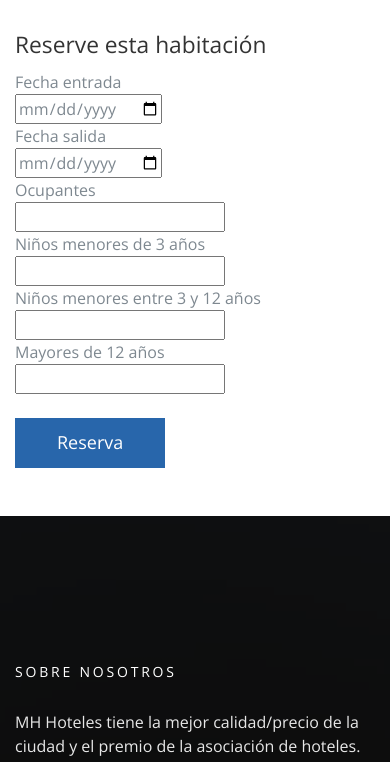
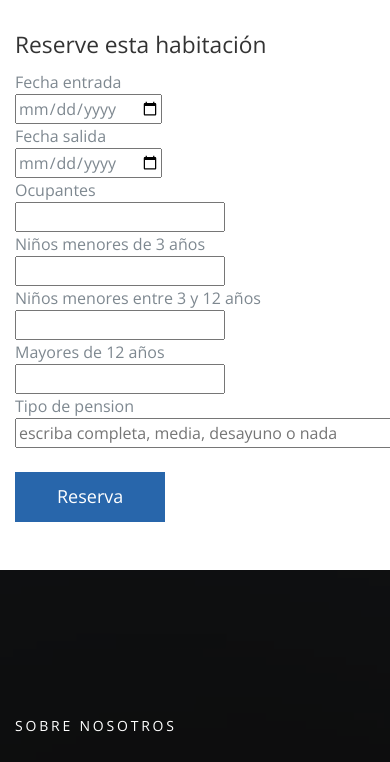
Before and after one commit to LKingJ23/proyectoFinalCurso, a Django app: page /habitaciones/1 in a window 390 px wide; the page is wider, and only the part inside the window is pictured. Shown: the part 1054-1816 px from the top of that part. Run offline with Django 3.2, Linux system fonts and the light colour scheme; a user stored in the database is signed in; data comes from the database, SQL or seed files in the repository; both versions use the stored data as it was before the commit; data that the repository does not hold is empty; some libraries are stand-ins or nearby versions; some web fonts are replaced.

Commit message:
mejorar reserva

```diff
--- a/hotel/forms.py
+++ b/hotel/forms.py
@@ -1,6 +1,5 @@
 from django import forms
 from .models import Hotel, Habitaciones, Reserva, Tipo_alojamiento, Tipo_pension, Precio_pension, Reservas_habitacion
-
 
 class ReservaForm(forms.ModelForm):
 	class Meta:
--- a/hotel/models.py
+++ b/hotel/models.py
@@ -9,6 +9,23 @@ precio_pension = (
 	(100.00, 100.00),
 	(60.00, 60.00),
 	(0.00, 0.00)
+)
+
+pension = (
+	('completa', 'completa'),
+	('media', 'media'),
+	('desayuno', 'desayuno'),
+	('nada', 'nada')
+)
+
+tipo_alojamiento = (
+	('doble', 'doble'),
+	('individual', 'individual')
+)
+
+precio_alojamiento = (
+	(200, 200),
+	(100, 100)
 )
 
 class Hotel(models.Model):
@@ -26,7 +43,7 @@ class Hotel(models.Model):
 		verbose_name_plural = 'Hoteles'
 
 class Tipo_pension(models.Model):
-	tipo_pension = models.CharField(max_length=50)
+	tipo_pension = models.CharField(choices=pension, max_length=50)
 
 	def __str__(self):
 		return self.tipo_pension
@@ -41,7 +58,7 @@ class Precio_pension(models.Model):
 	hotel_tipo_pension = models.ForeignKey('Hotel', on_delete=models.CASCADE)
 
 	def __str__(self):
-		return str(self.precio)
+		return str(self.precio_tipo_pension)
 
 	class Meta:
 		verbose_name = 'Precio Pension'
@@ -54,7 +71,6 @@ class Habitaciones(models.Model):
 	baños = models.IntegerField(default=0)
 	garaje = models.IntegerField(default=0)
 	camas = models.IntegerField(default=0)
-	precio = models.IntegerField(default=0)
 	habitacion_hotel = models.ForeignKey('Hotel', on_delete=models.CASCADE)
 
 	def __str__(self):
@@ -65,8 +81,8 @@ class Habitaciones(models.Model):
 		verbose_name_plural = 'Habitaciones'
 
 class Tipo_alojamiento(models.Model):
-	descripcion = models.CharField(max_length=50)
-	precio = models.DecimalField(max_digits=5, decimal_places=2)
+	descripcion = models.CharField(choices=tipo_alojamiento, max_length=50)
+	precio = models.DecimalField(choices=precio_alojamiento, max_digits=5, decimal_places=2)
 	habitacion_tipo_alojamiento = models.ForeignKey('Habitaciones', on_delete=models.CASCADE)
 
 	def __str__(self):
--- a/hotel/templates/hotel/detail.html
+++ b/hotel/templates/hotel/detail.html
@@ -84,7 +84,12 @@
                     <input type="number" name="mayor" value=""></br>
                     </div>
                   </div>
-
+                  <div class="row">
+                    <div class="col-md-6">
+                      Tipo de pension</br>
+                      <input type="text" name="pension" value="" placeholder="escriba completa, media, desayuno o nada" size="150"></br>
+                    </div>
+                  </div>
                   {% buttons %}
                     </br><button type="submit" class="btn btn-primary">Reserva</button>
                   {% endbuttons %}
@@ -129,7 +134,12 @@
                     <input type="number" name="mayor" value=""></br>
                     </div>
                   </div>
-
+                  <div class="row">
+                    <div class="col-md-6">
+                      Tipo de pension</br>
+                      <input type="text" name="pension" value="" placeholder="escriba completa, media, desayuno o nada" size="150"></br>
+                    </div>
+                  </div>
                   {% buttons %}
                     </br><button type="submit" class="btn btn-primary">Reserva</button>
                   {% endbuttons %}
--- a/hotel/views.py
+++ b/hotel/views.py
@@ -49,6 +49,7 @@ def habitacion_detail(request, id):
 			template = 'hotel/detail2.html'
 
 	if request.method == 'POST':
+		precio = 0
 		fecha_entrada = request.POST['fecha_entrada']
 		fecha_entrada = datetime.datetime.strptime(fecha_entrada, '%Y-%m-%d')
 		fecha_entrada = fecha_entrada.date()
@@ -58,6 +59,26 @@ def habitacion_detail(request, id):
 		ocupantes = request.POST['ocupantes']
 		habitacion = habitacion_detail
 		reserva = datetime.date.today()
+		tipo_pension = request.POST['pension']
+		precio_pension = 0
+		if tipo_pension == 'completa':
+			precio_pension = 150.00
+		elif tipo_pension == 'media':
+			precio_pension = 100.00
+		elif tipo_pension == 'desayuno':
+			precio_pension = 60.00
+		elif tipo_pension == 'nada':
+			precio_pension = 0.00
+		tipo_alojamiento = Tipo_alojamiento.objects.get(habitacion_tipo_alojamiento=habitacion_detail)
+		if tipo_alojamiento.descripcion == 'doble':
+			precio = precio_pension + 200
+		elif tipo_alojamiento.descripcion == 'individual':
+			precio = precio_pension + 100
+		import pdb; pdb.set_trace()
+		precio = precio * float(request.POST['mayor'])
+		print(precio_pension)
+		print(tipo_alojamiento)
+		print(precio)
 		user = request.user
 		if fecha_entrada > fecha_salida:
 			context = {
@@ -96,6 +117,7 @@ def habitacion_detail(request, id):
 				Ocupantes: """ + str(ocupantes) + """
 				Descripcion de la habitacion: """ + str(habitacion) + """
 				Fecha de la reserva: """ + str(reserva_reserva) + """
+				Precio: """ + str(precio) + """
 
 				Encantados de poder contar contigo.
 				"""
```
Also changed, not shown: db.sqlite3, hotel/migrations/0015_auto_20190624_0447.py (added), hotel/migrations/0016_auto_20190624_0452.py (added).
